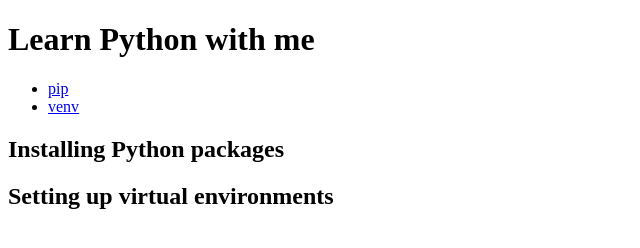
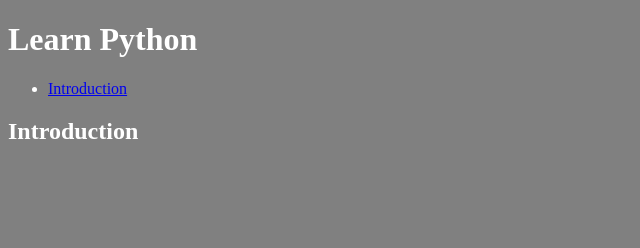
Before and after one commit to Abhayjoshi0102/Tutorials, a plain HTML site: page python/index.html in a window 1280 px wide. Shown: the whole page, without its empty margins (0-640 px from the left). Drawn offline with Linux system fonts and the light colour scheme.

Commit message:
Adding index.html file

```diff
--- /dev/null
+++ b/python/index.css
@@ -0,0 +1,5 @@
+body {
+	background-color: grey;
+	color : rgb(255,255,255);
+
+}
--- a/python/index.html
+++ b/python/index.html
@@ -2,17 +2,14 @@
 <html>
 <head>
 	<title>Python World</title>
+	<link rel="stylesheet" type="text/css" href="./index.css">
 </head>
 <body>
-<h1>Learn Python with me</h1>
+<h1>Learn Python</h1>
 <ul>
-	<li><a href="#pip">pip</a></li>
-	<li><a href="#venv">venv</a></li>
+	<li><a href="#intro">Introduction</a></li>
 </ul>
-<h2 id ="pip">Installing Python packages</h2>
-<p></p>
+<h2 id ="intro">Introduction</h2>
 
-<h2 id ="venv">Setting up virtual environments</h2>
-<p></p>
 </body>
 </html>
```
Also changed, not shown: 2 other files.
